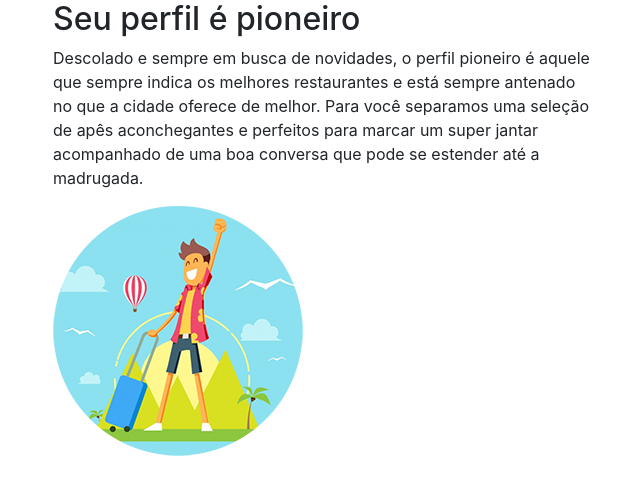
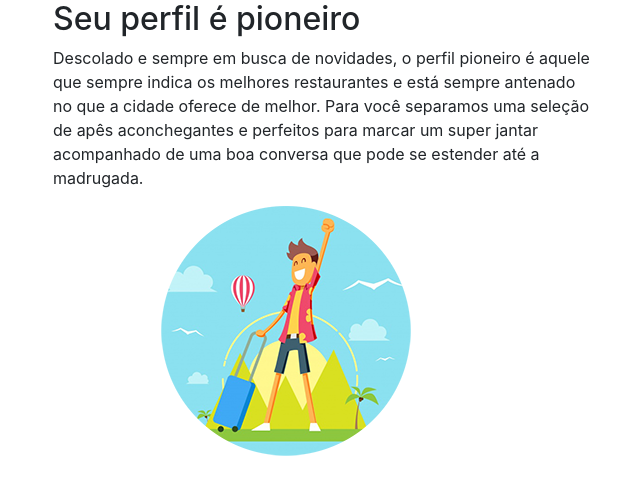
Before and after one commit to gbrennon/loftsix, a Flask app: template app/templates/match.html in a window 1280 px wide. Shown: the part 40-535 px from the top of the page, without its empty margins (32-672 px from the left). Run offline with Flask 2, Linux system fonts and the light colour scheme; the template is opened without the code that fills it, so the values that code supplies are empty; a map, chart or similar area stays blank; some libraries are stand-ins or nearby versions.

Commit message:
center image

```diff
--- a/app/templates/match.html
+++ b/app/templates/match.html
@@ -14,7 +14,7 @@
 				e está sempre antenado no que a cidade oferece de melhor. Para você separamos uma seleção de apês aconchegantes
 				e perfeitos para marcar um super jantar acompanhado de uma boa conversa que pode se estender até a madrugada.
 			</p>
-			<img src="../static/images/pioneiro.png" alt="pioneiro" class="center">
+			<img style="margin-left: 20%" src="../static/images/pioneiro.png" alt="pioneiro" class="center">
 		</div>
 		<div class="col-sm">
 			<div style="height: 100%; min-height: 400px;" id="map"></div>
```
